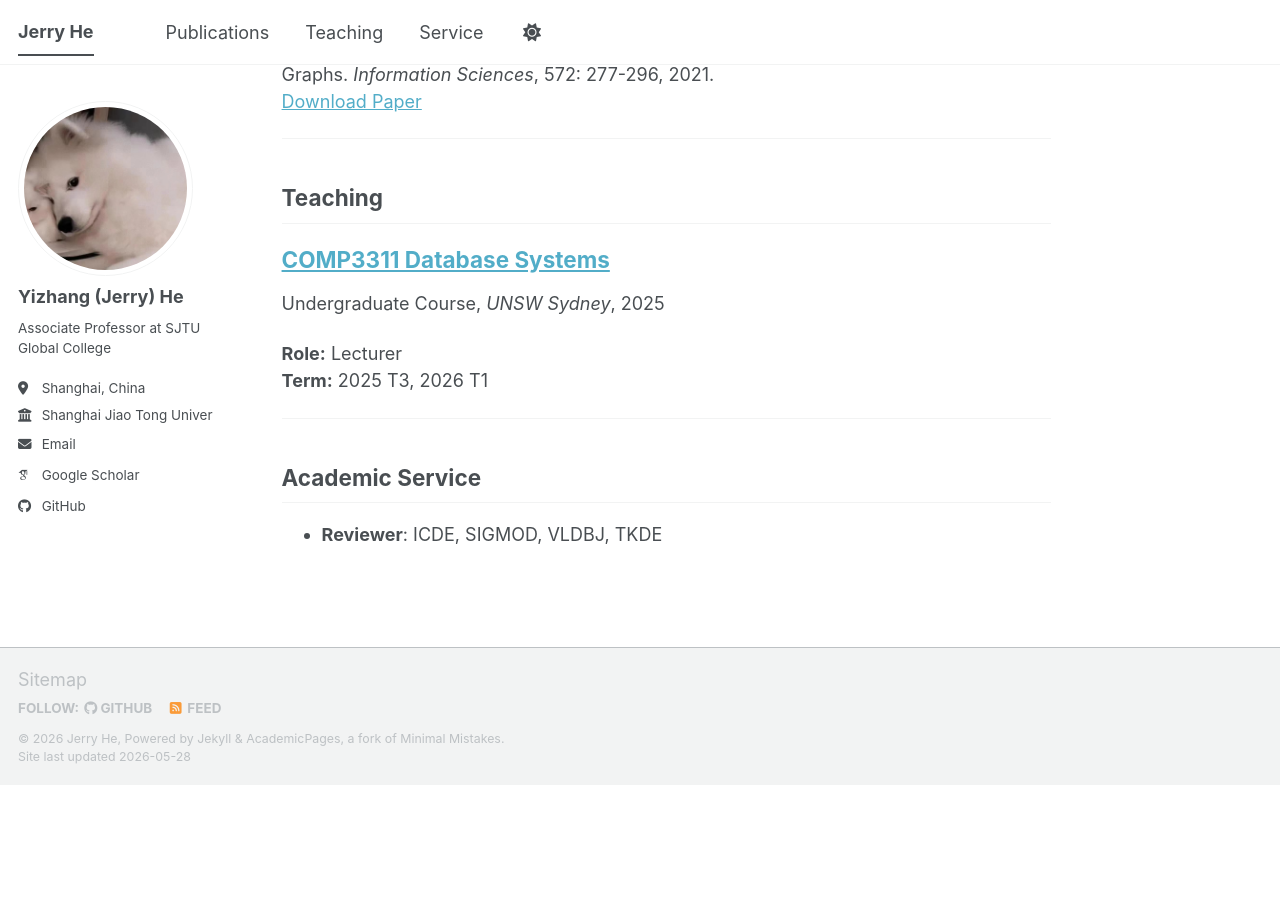
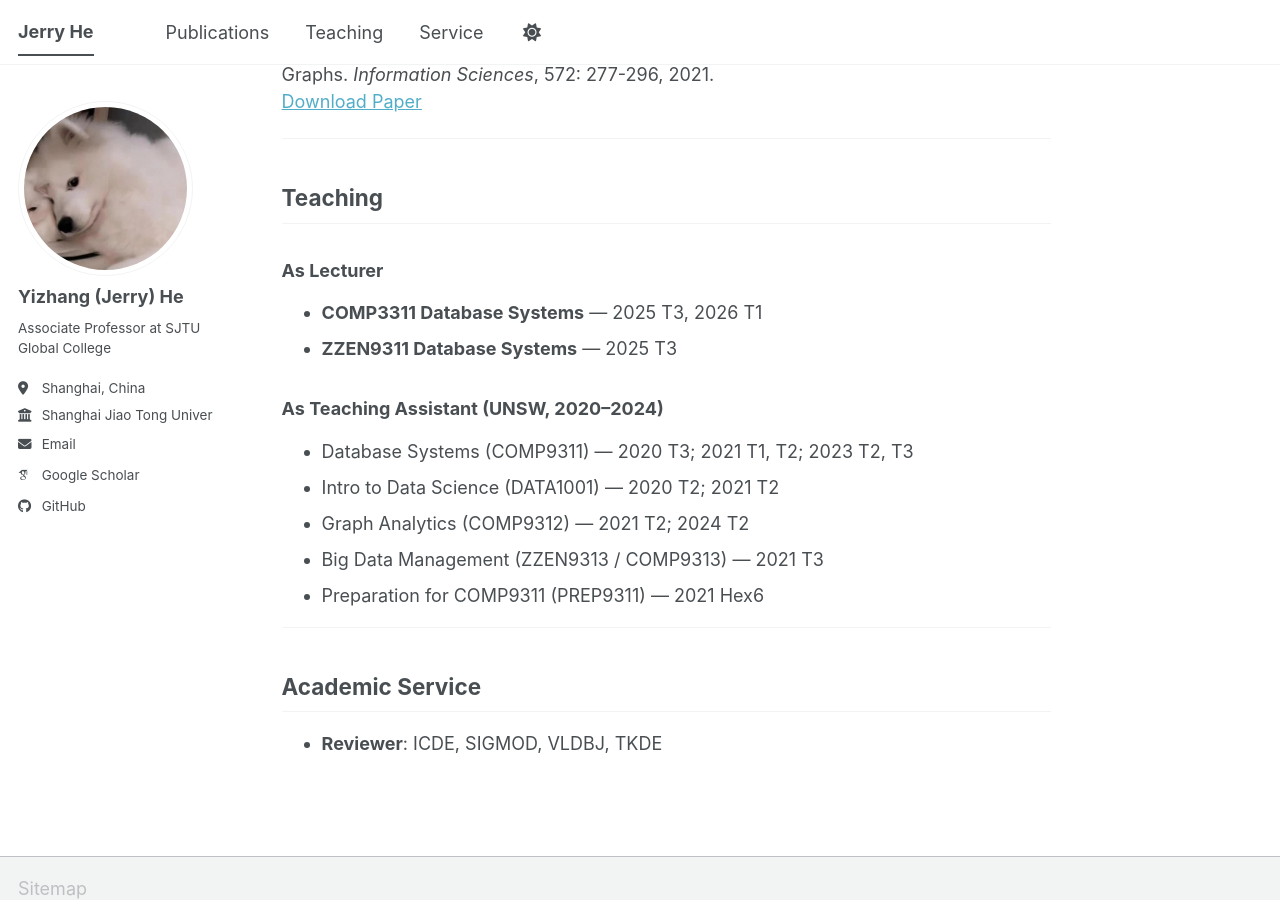
Before and after one commit to jerryUNSW/jerryUNSW.github.io, a Jekyll site: the page built from _pages/about.md, in a window 1280 px wide and 900 px high, scrolled down 3851 px. Built offline with Jekyll 4.4.1, drawn with Linux system fonts in a browser that asks for light colours; some web fonts are replaced; a script bundle is joined from its source files by our own code; library files that are not in the unit come from our copies; before the commit the page ends 4636 px from its top, so only the background shows below that.

Commit message:
Add full TA experience and detailed teaching history (2020-2026)

```diff
--- a/_pages/about.md
+++ b/_pages/about.md
@@ -49,9 +49,16 @@ Also available on [Google Scholar](https://scholar.google.com/citations?user=AeA
 
 ## <span id="teaching">Teaching</span>
 
-{% for post in site.teaching %}
-  {% include archive-single.html %}
-{% endfor %}
+### As Lecturer
+- **COMP3311 Database Systems** — 2025 T3, 2026 T1
+- **ZZEN9311 Database Systems** — 2025 T3
+
+### As Teaching Assistant (UNSW, 2020–2024)
+- Database Systems (COMP9311) — 2020 T3; 2021 T1, T2; 2023 T2, T3
+- Intro to Data Science (DATA1001) — 2020 T2; 2021 T2
+- Graph Analytics (COMP9312) — 2021 T2; 2024 T2
+- Big Data Management (ZZEN9313 / COMP9313) — 2021 T3
+- Preparation for COMP9311 (PREP9311) — 2021 Hex6
 
 ---
 
```
Also changed, not shown: _pages/cv.md (+13 -3 lines).
